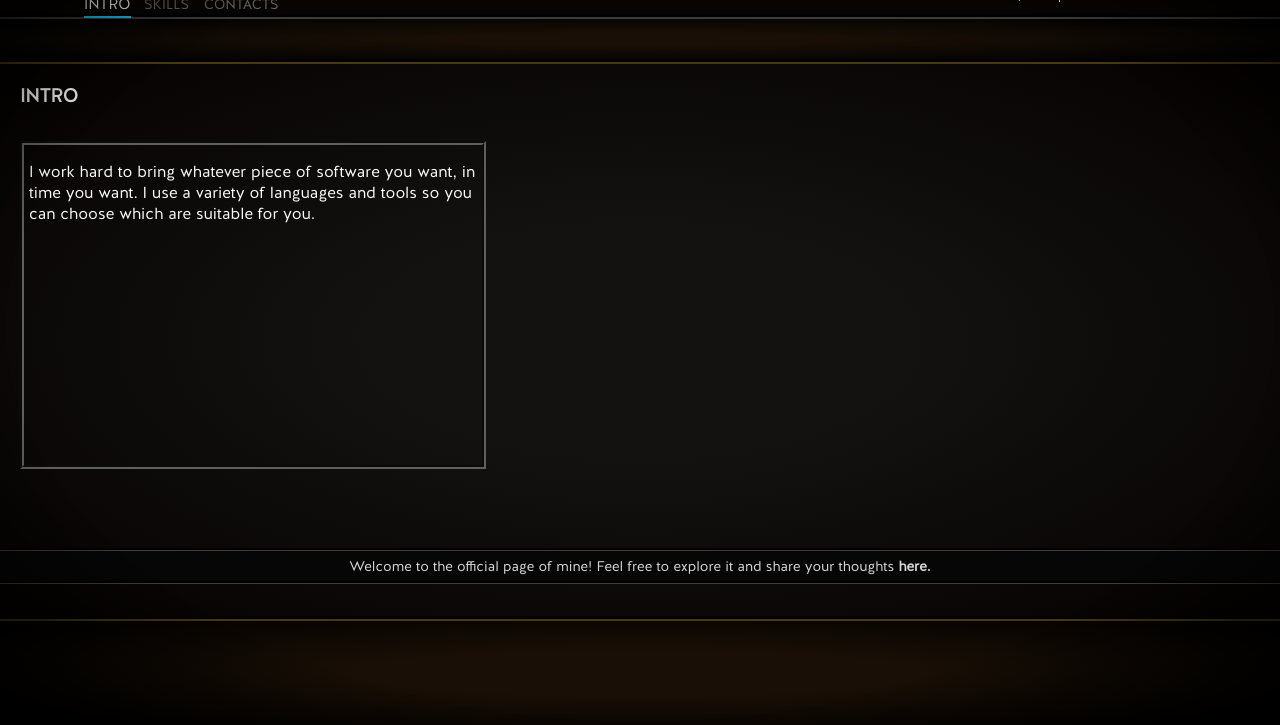
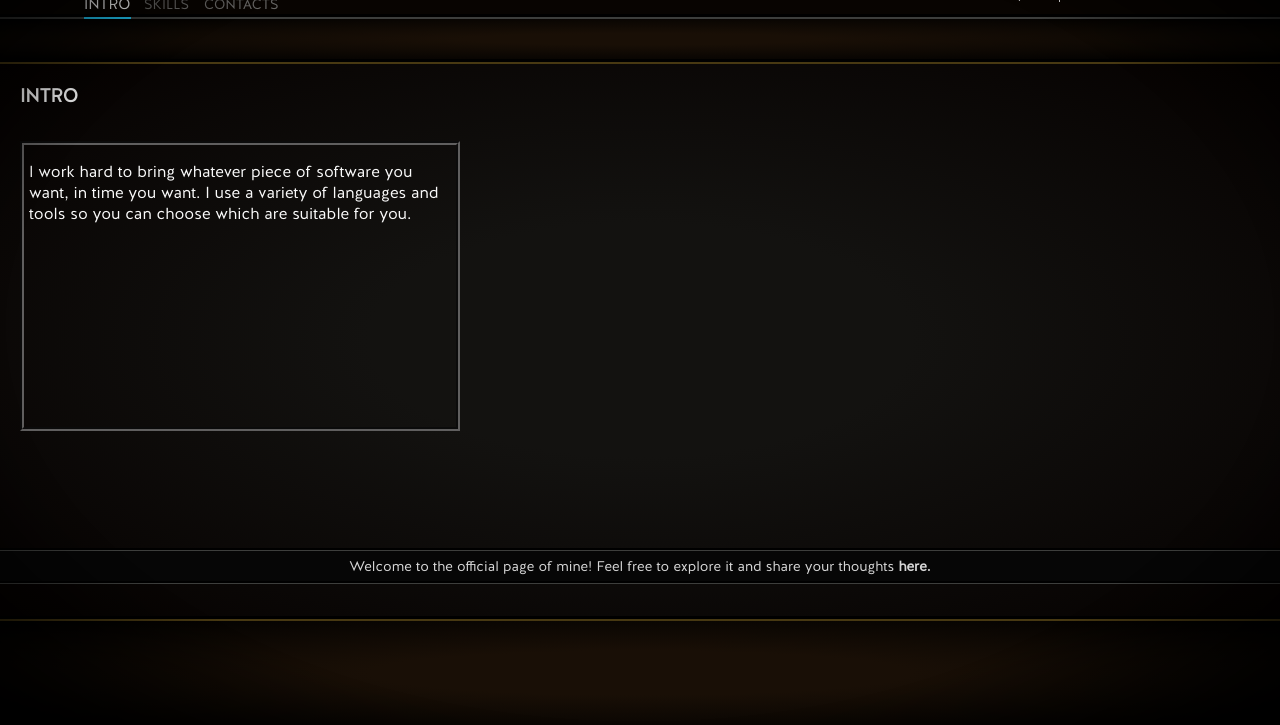
Before and after one commit to ArchDamned/archdamned.github.io, a website: page index.html in a window 1280 px wide. Shown: the part 75-800 px from the top of the page. Drawn offline with Linux system fonts and the light colour scheme.

Commit message:
transitions added

```diff
--- a/res/main.css
+++ b/res/main.css
@@ -122,9 +122,10 @@ a{
 
 .slick-dots .slick-active a {
     font-size: 15px;
-    padding-bottom: 2px;
+    padding-bottom: 3px;
     color: white;
     border-bottom: 2px solid #20C8F5;
+    transition: all 0.2s, border 0s ease 0.2s;
 }
 
 .slick-slide {
@@ -132,25 +133,28 @@ a{
 }
 
 .bigblock {
-    width: 35vw;
+    width: 33vw;
 }
 
 .smallblock{
-    width: 20vw;
+    width: 17vw;
 }
 
 .block {
-    height: 40vh;
+    height: 22vw;
     border: 4px groove #605F5F;
     display: inline-block;
     margin: 15px 20px;
     padding: 0 5px;
     color: #FAFAFA;
+    overflow: hidden;
 }
 
 .block:hover{
     box-shadow: 0 0 20px 0px #20C8F5;
     border: 4px groove #2880A5;
+    transform: scale(1.015);
+    transition: transform 0.2s;
 }
 
 .section-title {
```
